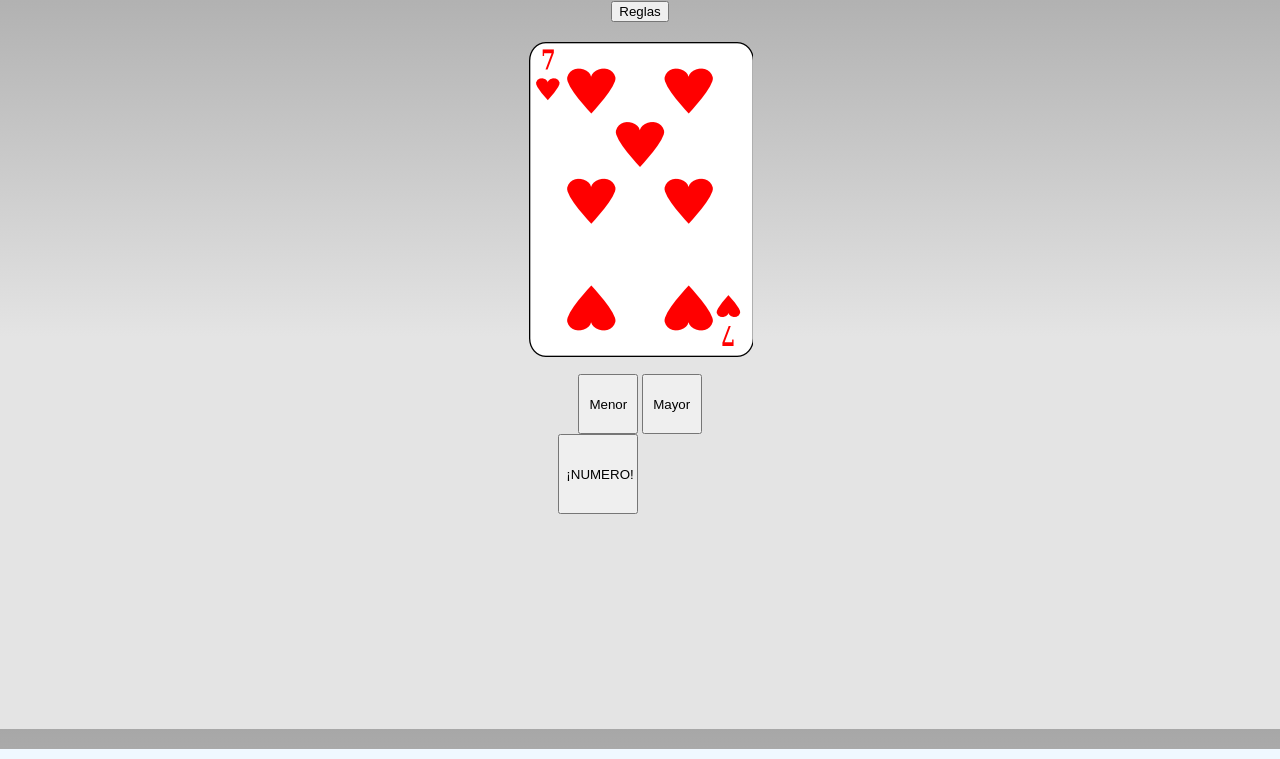
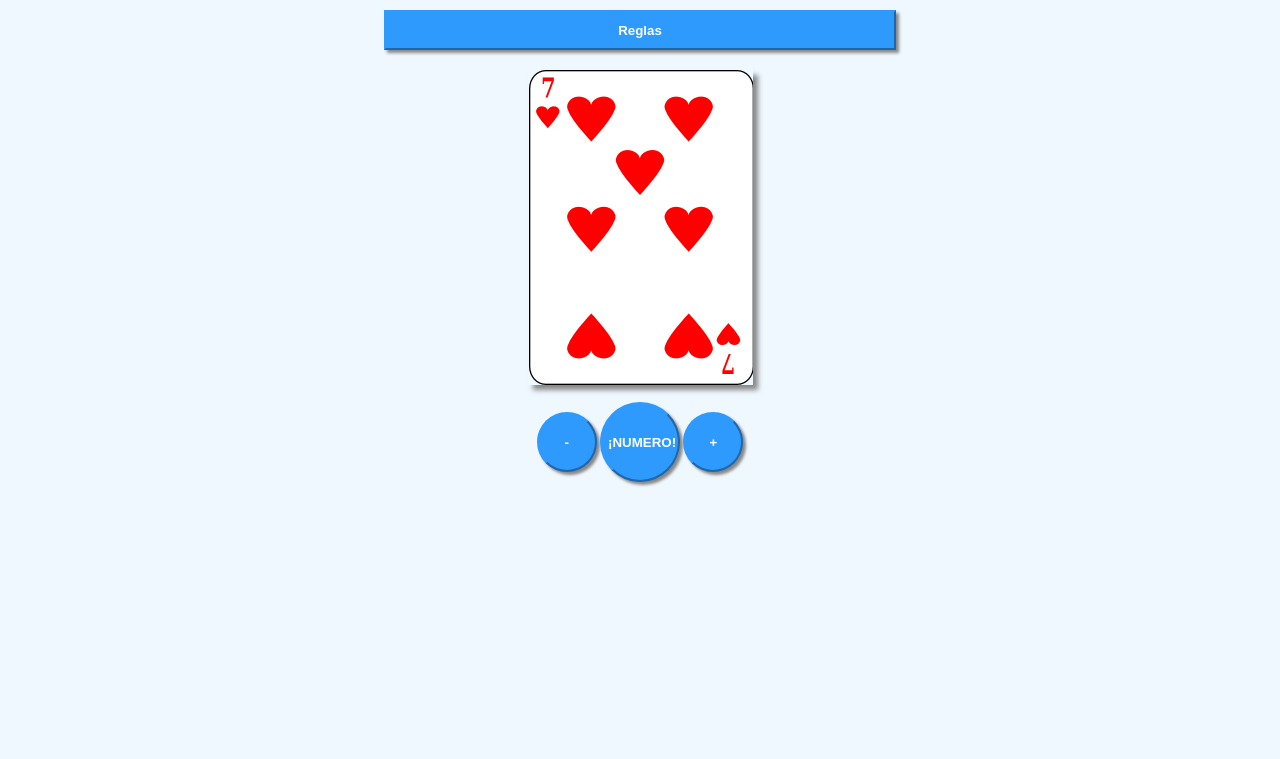
Before and after one commit to AlexZayat/LaCartaJuego, a plain HTML site: page www/index.html in a window 1280 px wide. Shown: the part 71-830 px from the top of the page. Drawn offline with Linux system fonts and the light colour scheme.

Commit message:
CSS actualizado. Archivos inutiles borrados.

```diff
--- a/www/css/index.css
+++ b/www/css/index.css
@@ -24,23 +24,13 @@ body {
     -webkit-touch-callout: none;                /* prevent callout to copy image, etc when tap to hold */
     -webkit-text-size-adjust: none;             /* prevent webkit from resizing text to fit */
     -webkit-user-select: none;                  /* prevent copy paste, to allow, change 'none' to 'text' */
-    background-color:#E4E4E4;
-    background-image:linear-gradient(top, #A7A7A7 0%, #E4E4E4 51%);
-    background-image:-webkit-linear-gradient(top, #A7A7A7 0%, #E4E4E4 51%);
-    background-image:-ms-linear-gradient(top, #A7A7A7 0%, #E4E4E4 51%);
-    background-image:-webkit-gradient(
-        linear,
-        left top,
-        left bottom,
-        color-stop(0, #A7A7A7),
-        color-stop(0.51, #E4E4E4)
-    );
+    background-color:#D8F6CE;
     background-attachment:fixed;
     font-family:'HelveticaNeue-Light', 'HelveticaNeue', Helvetica, Arial, sans-serif;
     font-size:12px;
     height:100%;
     margin: 0;
-    margin-top:20px;
+    margin-top:30px;
     padding:0px;
     text-transform:uppercase;
     width:100%;
@@ -120,7 +110,22 @@ h1 {
     width:100%;
 }
 
+#reglas{
+    border-radius: 0%;
+    width: 40%;
+    height: 5%;
+}
+
 #cabecera {
     text-align: center;
-    background-color: aliceblue;
+    font-weight: bolder;
 }
+
+button{
+    box-shadow: 3px 3px 3px #888888;
+    border-radius: 50%;
+    border-color: #2E9AFE;
+    background-color: #2E9AFE;
+    color: white;
+    font-weight: bolder;
+}
--- a/www/index.html
+++ b/www/index.html
@@ -10,20 +10,20 @@
     </head>
     <body style="text-align: center; background-color: aliceblue;" id="cuerpo">
         <div id="cabecera">
-            <h1>¿Mayor o Menor?</h1>
+            <h1><b>¿Mayor o Menor?</b></h1>
         </div>
         </br>
-        <button onclick="myFunction()">Reglas</button>
+        <button onclick="myFunction()" id="reglas"><b>Reglas</b></button>
         </br>
         <div id="foto" style="">
-            <img src="img/17.png" id="img">
+            <img src="img/17.png" id="img" style="box-shadow: 5px 5px 5px #888888;">
         </div>
         <script src="js/index.js"></script>
 
         </br>
-        <button onclick="masBaja()" style="height: 60px; width: 60px"> Menor</button>
-        <button onclick="masAlta()" style="height: 60px; width: 60px">Mayor</button></br>
+        <button onclick="masBaja()" style="height: 60px; width: 60px"> -</button>
         <button onclick="eligeNumero()" style="height: 80px; width: 80px">¡NUMERO!</button>
+        <button onclick="masAlta()" style="height: 60px; width: 60px">+</button><br>
         <img src="img/transparente.gif" id="fotoOK" style="heigt: 80px; width: 80px;">
     <script src="js/index.js"></script>
     </body>
```
Also changed, not shown: www/maymen.html (deleted, +0 -30 lines), www/quienes.html (deleted, +0 -16 lines), www/img/1.png (deleted), www/img/2.png (deleted), www/img/3.png (deleted), www/img/4.png (deleted).
